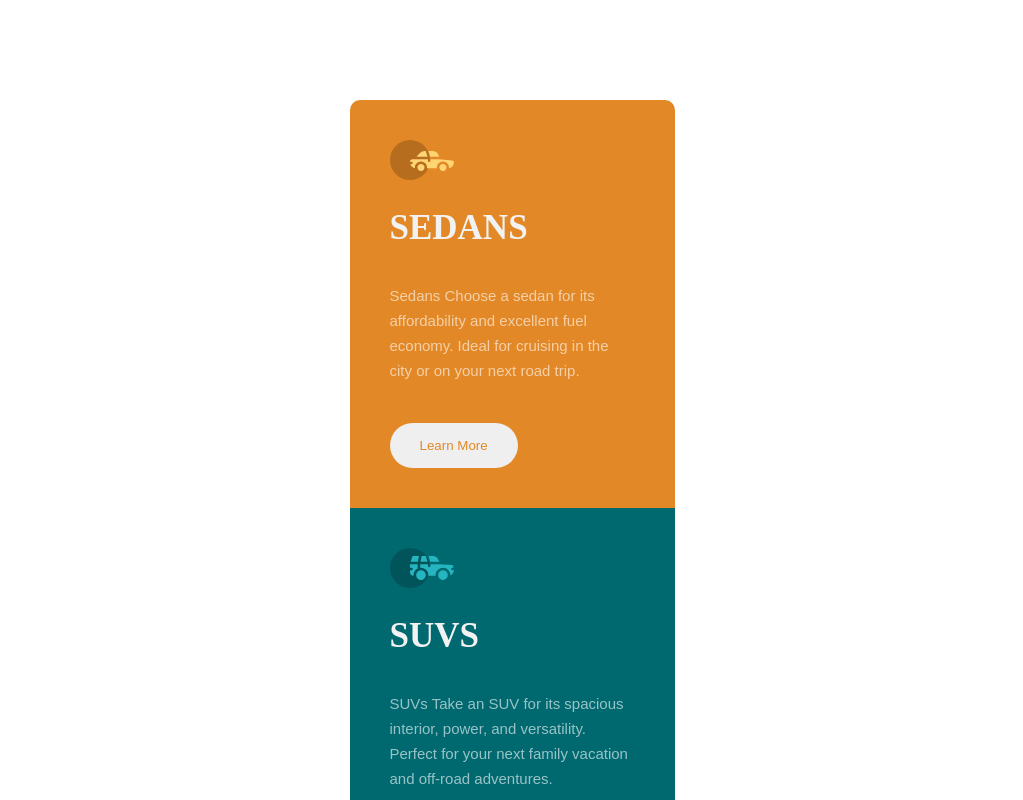
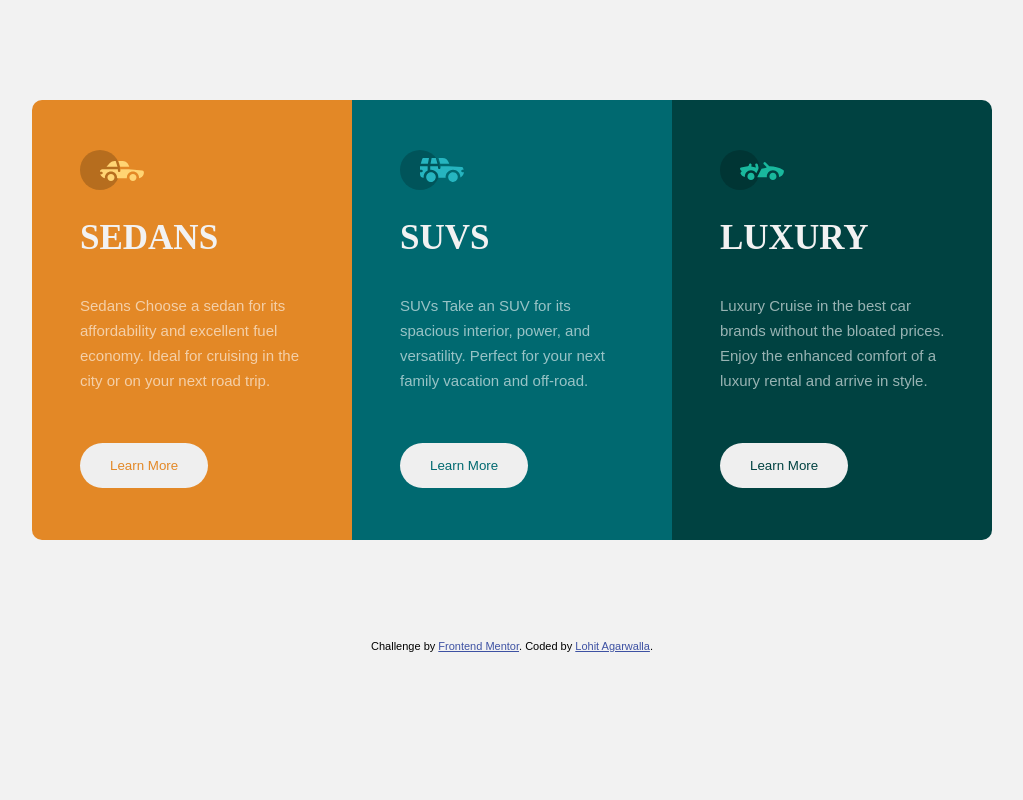
Before and after one commit to imlohit/3-column-preview-card-component-main, a plain HTML site: page index.html in a window 1280 px wide. Shown: the top 800 px of the page, without its empty margins (128-1151 px from the left). Drawn offline with Linux system fonts and the light colour scheme; a web font is replaced by a local one.

Commit message:
complete styling desktop version and complete it

```diff
--- a/index.html
+++ b/index.html
@@ -32,24 +32,21 @@
             <img class="icon" src="images/icon-sedans.svg" alt="Sedans">
             <h2>SEDANS</h2>
             <p>Sedans
-                Choose a sedan for its affordability and excellent fuel economy. Ideal for cruising in the city
-                or on your next road trip.</p>
+                Choose a sedan for its affordability and excellent fuel economy. Ideal for cruising in the city or on your next road trip.</p>
             <button class="btn1">Learn More</button>
         </div>
         <div id="suvs" class="card">
             <img class="icon" src="images/icon-suvs.svg" alt="SUVs">
             <h2>SUVS</h2>
             <p> SUVs
-                Take an SUV for its spacious interior, power, and versatility. Perfect for your next family vacation
-                and off-road adventures.</p>
+                Take an SUV for its spacious interior, power, and versatility. Perfect for your next family vacation and off-road.</p>
             <button class="btn2">Learn More</button>
         </div>
         <div id="luxury" class="card">
             <img class="icon" src="images/icon-luxury.svg" alt="luxury">
             <h2>LUXURY</h2>
             <p>Luxury
-                Cruise in the best car brands without the bloated prices. Enjoy the enhanced comfort of a luxury
-                rental and arrive in style.</p>
+                Cruise in the best car brands without the bloated prices. Enjoy the enhanced comfort of a luxury rental and arrive in style.</p>
             <button class="btn3">Learn More</button>
 
         </div>
--- a/style.css
+++ b/style.css
@@ -8,6 +8,7 @@
 body{
     Font-size: 15px;
     font-family: "Lexend Deca",sans-serif;
+    background-color: #f2f2f2;
 }
 /* container */
 .container{
@@ -19,27 +20,29 @@ body{
 .card{
     width: 325px;
     margin: 0 auto;
+    height: 440px;
+    padding-left: 48px;
 }
 
 .card p{
     color: hsla(0, 0%, 100%, 0.75);
-    margin-bottom: 40px;
+    margin-bottom: 50px;
     line-height: 25px;
     opacity: 0.80;
+    max-width: 230px;
 }
 .card h2{
     color: hsl(0, 0%, 95%);
     font-family: Big Shoulders Display,serif;
     font-size: 35px;
     margin-bottom: 35px;
+    font-weight: 700;
 }
 .card .icon{
     margin-bottom: 25px;
+    margin-top: 50px;
 }
 
-.container .card {
-    padding: 40px;
-}
 .attribution{
     margin-bottom: 50px;
 }
@@ -47,6 +50,7 @@ body{
 #sedans{
     background-color: hsl(31, 77%, 52%);
     border-radius: 10px 10px 0 0;
+
 }
 #suvs{
     background-color: hsl(184, 100%, 22%);
@@ -104,3 +108,27 @@ body{
     border: 2px solid hsl(0, 0%, 95%);
     background-color: hsl(179, 100%, 13%);
 }
+
+@media screen and (min-width: 1000px) {
+    .container{
+    display: flex;
+    width: 960px;
+    }
+    #sedans{
+        border-radius: 10px 0 0 10px;
+    }
+    #suvs{
+        background-color: hsl(184, 100%, 22%);
+    }
+    #luxury{
+        background-color: hsl(179, 100%, 13%);
+        border-radius:  0 10px 10px 0;
+    }
+    .attribution{
+        position: absolute;
+        width: 100%;
+        margin-bottom: auto;
+    }
+
+
+}
```
